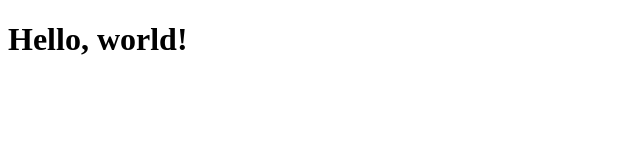
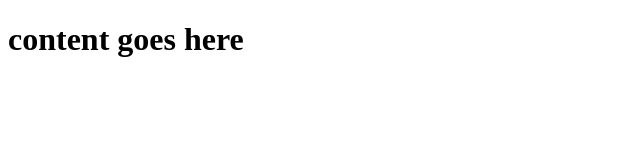
Before and after one commit to lou-designer/wailun.info, a plain HTML site: page index.html in a window 1280 px wide. Shown: the whole page, without its empty margins (0-640 px from the left). Drawn offline with Linux system fonts and the light colour scheme.

Commit message:
Update index.html

```diff
--- a/index.html
+++ b/index.html
@@ -3,9 +3,9 @@
   <head>
     <meta charset="utf-8">
     <meta name="viewport" content="width=device-width, initial-scale=1">
-    <title>Bootstrap demo</title>
+    <title>Wai Lun testing</title>
   </head>
   <body>
-    <h1>Hello, world!</h1>
+    <h1>content goes here</h1>
   </body>
 </html>
```
